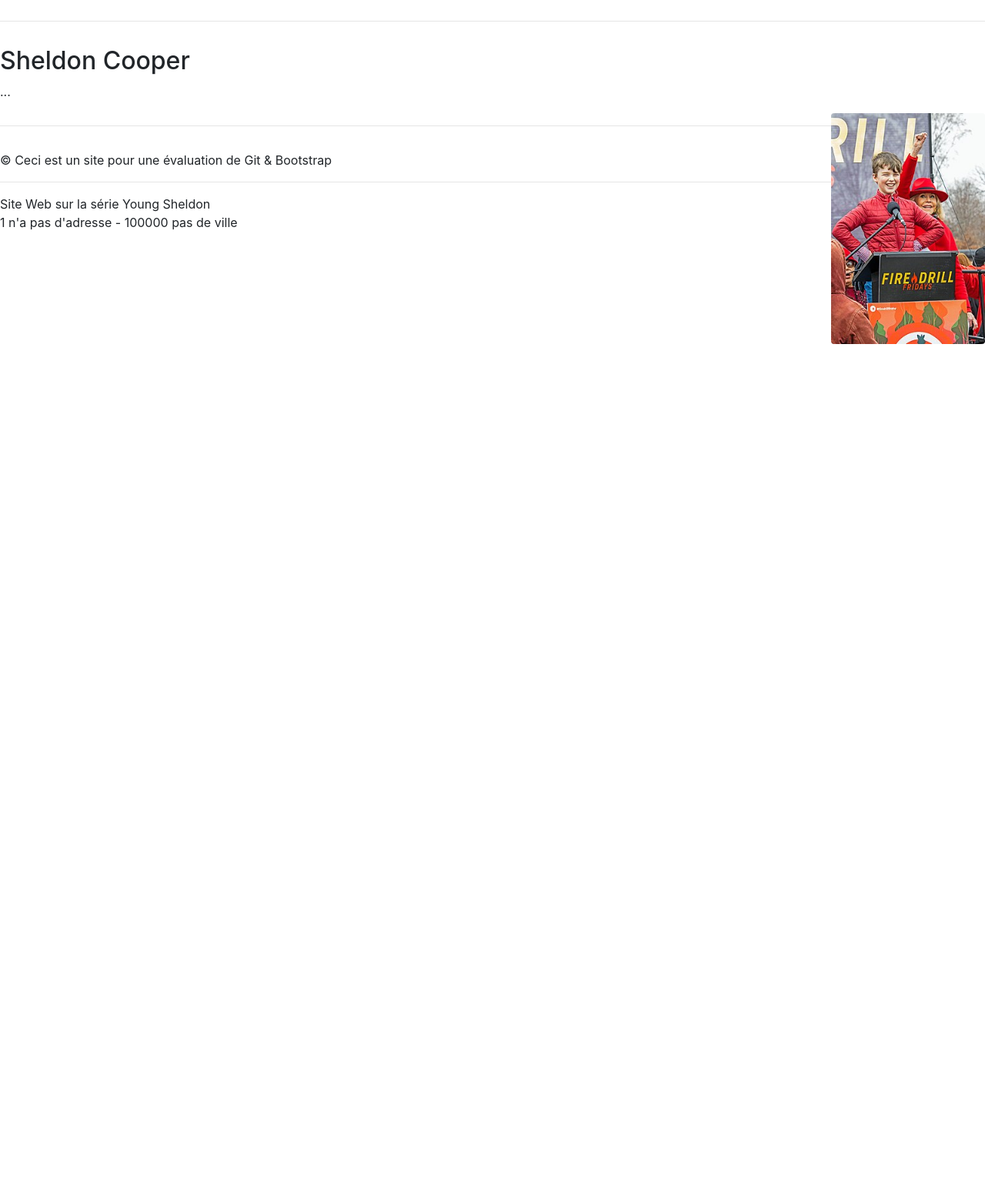
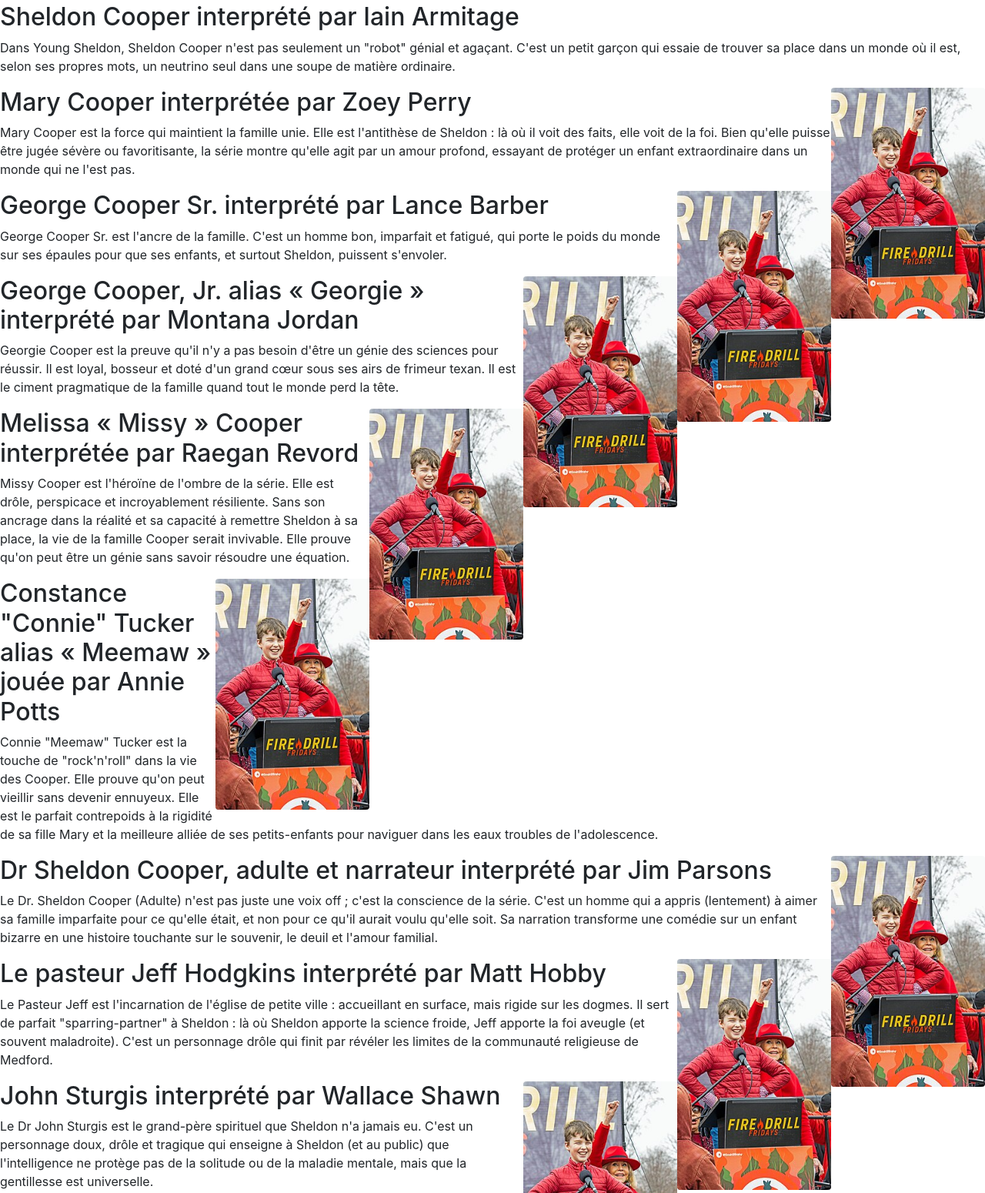
Before and after one commit to jkoz-dev/Site_Web_Young_Sheldon_KOZIEL.github.io, a plain HTML site: page personnages.html in a window 1280 px wide. Shown: the part 123-1673 px from the top of the page at 77% size. Before the commit the page ends 800 px from the top, so only its background shows below. Drawn offline with nearby package versions, Linux system fonts and the light colour scheme.

Commit message:
Ajout des informations des personnages

```diff
--- a/personnages.html
+++ b/personnages.html
@@ -22,12 +22,69 @@
 
     <!-- ZONE PRINCIPALE -->
     <h2>Les personnages</h2>
-    <hr class="barre_separation">
-    <h2>Sheldon Cooper</h2>
-    <p>...</p>
-    <img src="./images/sheldon_cooper.jpg" class="rounded float-right" alt="sheldon cooper jeune" width="200" height="300">
-    <hr class="barre_separation">
+    <h2>Sheldon Cooper interprété par Iain Armitage</h2>
+    <p>Dans Young Sheldon, Sheldon Cooper n'est pas seulement un "robot" génial et agaçant. C'est un petit garçon qui
+        essaie de trouver sa place dans un monde où il est, selon ses propres mots, un neutrino seul dans une soupe de
+        matière ordinaire.</p>
+    <img src="./images/sheldon_cooper.jpg" class="rounded float-right" alt="Acteur de Sheldon Cooper" width="200"
+        height="300">
+    <h2>Mary Cooper interprétée par Zoey Perry</h2>
+    <p>Mary Cooper est la force qui maintient la famille unie. Elle est l'antithèse de Sheldon : là où il voit des
+        faits, elle voit de la foi. Bien qu'elle puisse être jugée sévère ou favoritisante, la série montre qu'elle agit
+        par un amour profond, essayant de protéger un enfant extraordinaire dans un monde qui ne l'est pas.</p>
+    <img src="./images/sheldon_cooper.jpg" class="rounded float-right" alt="Acteur de Sheldon Cooper" width="200"
+        height="300">
+    <h2>George Cooper Sr. interprété par Lance Barber</h2>
+    <p>George Cooper Sr. est l'ancre de la famille. C'est un homme bon, imparfait et fatigué, qui porte le poids du
+        monde sur ses épaules pour que ses enfants, et surtout Sheldon, puissent s'envoler.</p>
+    <img src="./images/sheldon_cooper.jpg" class="rounded float-right" alt="Acteur de Sheldon Cooper" width="200"
+        height="300">
+    <h2>George Cooper, Jr. alias « Georgie » interprété par Montana Jordan</h2>
+    <p>Georgie Cooper est la preuve qu'il n'y a pas besoin d'être un génie des sciences pour réussir. Il est loyal,
+        bosseur et doté d'un grand cœur sous ses airs de frimeur texan. Il est le ciment pragmatique de la famille quand
+        tout le monde perd la tête.</p>
+    <img src="./images/sheldon_cooper.jpg" class="rounded float-right" alt="Acteur de Sheldon Cooper" width="200"
+        height="300">
+    <h2>Melissa « Missy » Cooper interprétée par Raegan Revord</h2>
+    <p>Missy Cooper est l'héroïne de l'ombre de la série. Elle est drôle, perspicace et incroyablement résiliente. Sans
+        son ancrage dans la réalité et sa capacité à remettre Sheldon à sa place, la vie de la famille Cooper serait
+        invivable. Elle prouve qu'on peut être un génie sans savoir résoudre une équation.</p>
+    <img src="./images/sheldon_cooper.jpg" class="rounded float-right" alt="Acteur de Sheldon Cooper" width="200"
+        height="300">
+    <h2>Constance "Connie" Tucker alias « Meemaw » jouée par Annie Potts</h2>
+    <p>Connie "Meemaw" Tucker est la touche de "rock'n'roll" dans la vie des Cooper. Elle prouve qu'on peut vieillir
+        sans devenir ennuyeux. Elle est le parfait contrepoids à la rigidité de sa fille Mary et la meilleure alliée de
+        ses petits-enfants pour naviguer dans les eaux troubles de l'adolescence.</p>
+    <img src="./images/sheldon_cooper.jpg" class="rounded float-right" alt="Acteur de Sheldon Cooper" width="200"
+        height="300">
+    <h2>Dr Sheldon Cooper, adulte et narrateur interprété par Jim Parsons</h2>
+    <p>Le Dr. Sheldon Cooper (Adulte) n'est pas juste une voix off ; c'est la conscience de la série. C'est un homme qui
+        a appris (lentement) à aimer sa famille imparfaite pour ce qu'elle était, et non pour ce qu'il aurait voulu
+        qu'elle soit. Sa narration transforme une comédie sur un enfant bizarre en une histoire touchante sur le
+        souvenir, le deuil et l'amour familial.</p>
+    <img src="./images/sheldon_cooper.jpg" class="rounded float-right" alt="Acteur de Sheldon Cooper" width="200"
+        height="300">
+    <h2>Le pasteur Jeff Hodgkins interprété par Matt Hobby</h2>
+    <p>Le Pasteur Jeff est l'incarnation de l'église de petite ville : accueillant en surface, mais rigide sur les
+        dogmes. Il sert de parfait "sparring-partner" à Sheldon : là où Sheldon apporte la science froide, Jeff apporte
+        la foi aveugle (et souvent maladroite). C'est un personnage drôle qui finit par révéler les limites de la
+        communauté religieuse de Medford.</p>
+    <img src="./images/sheldon_cooper.jpg" class="rounded float-right" alt="Acteur de Sheldon Cooper" width="200"
+        height="300">
+    <h2>John Sturgis interprété par Wallace Shawn</h2>
+    <p>Le Dr John Sturgis est le grand-père spirituel que Sheldon n'a jamais eu. C'est un personnage doux, drôle et
+        tragique qui enseigne à Sheldon (et au public) que l'intelligence ne protège pas de la solitude ou de la maladie
+        mentale, mais que la gentillesse est universelle.</p>
+    <img src="./images/sheldon_cooper.jpg" class="rounded float-right" alt="Acteur de Sheldon Cooper" width="200"
+        height="300">
+    <h2>Amanda « Mandy » McAllister, la petite amie de Georgie interprétée par Emily Osment</h2>
+    <p>Mandy McAllister est le personnage qui ancre la série dans une réalité adulte. Elle n'est pas là pour les blagues
+        de physique, mais pour traiter de sujets comme la parentalité imprévue, les conflits de classe sociale et la
+        rédemption familiale. Elle prouve que parfois, les plans de vie ratés mènent aux meilleures destinations.</p>
+    <img src="./images/sheldon_cooper.jpg" class="rounded float-right" alt="Acteur de Sheldon Cooper" width="200"
+        height="300">
 
+    <!-- FOOTER Pied de page -->
     <footer>
         <p>&copy; Ceci est un site pour une évaluation de Git & Bootstrap </p>
         <hr>
```
